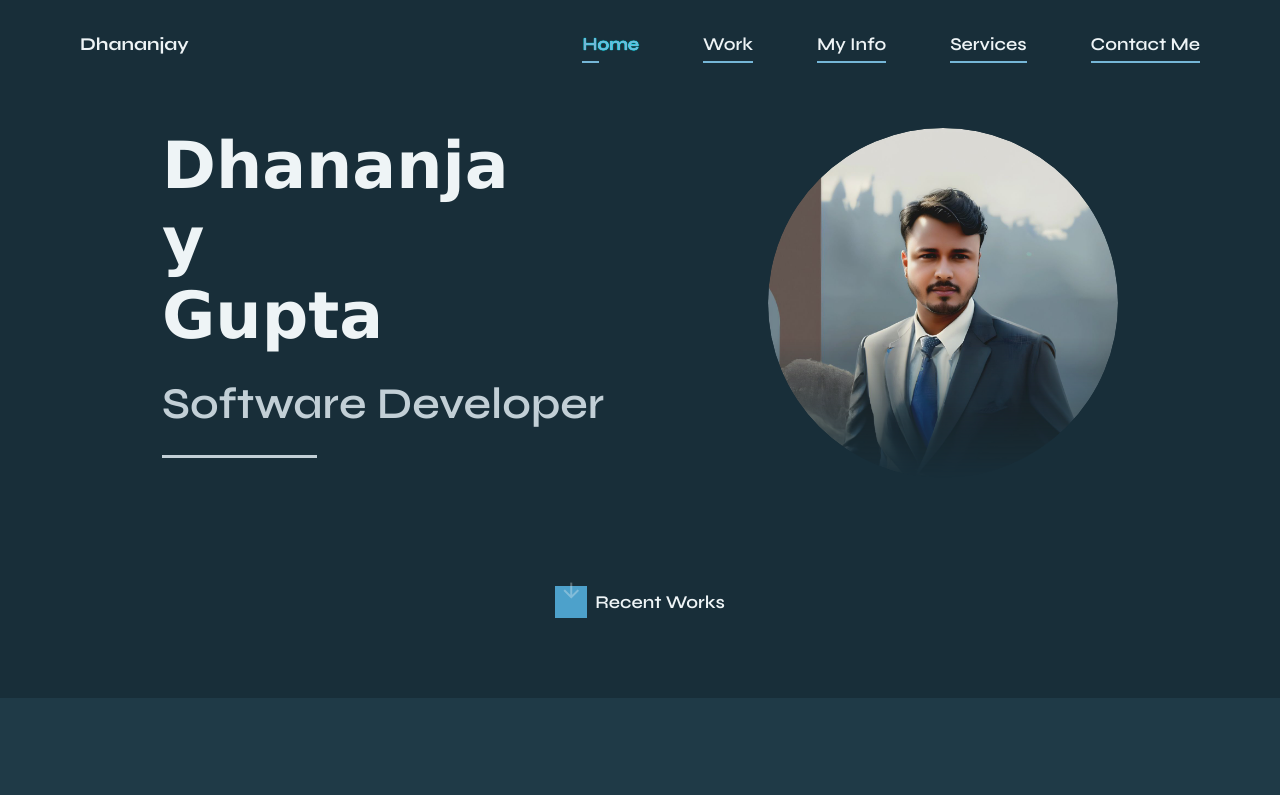
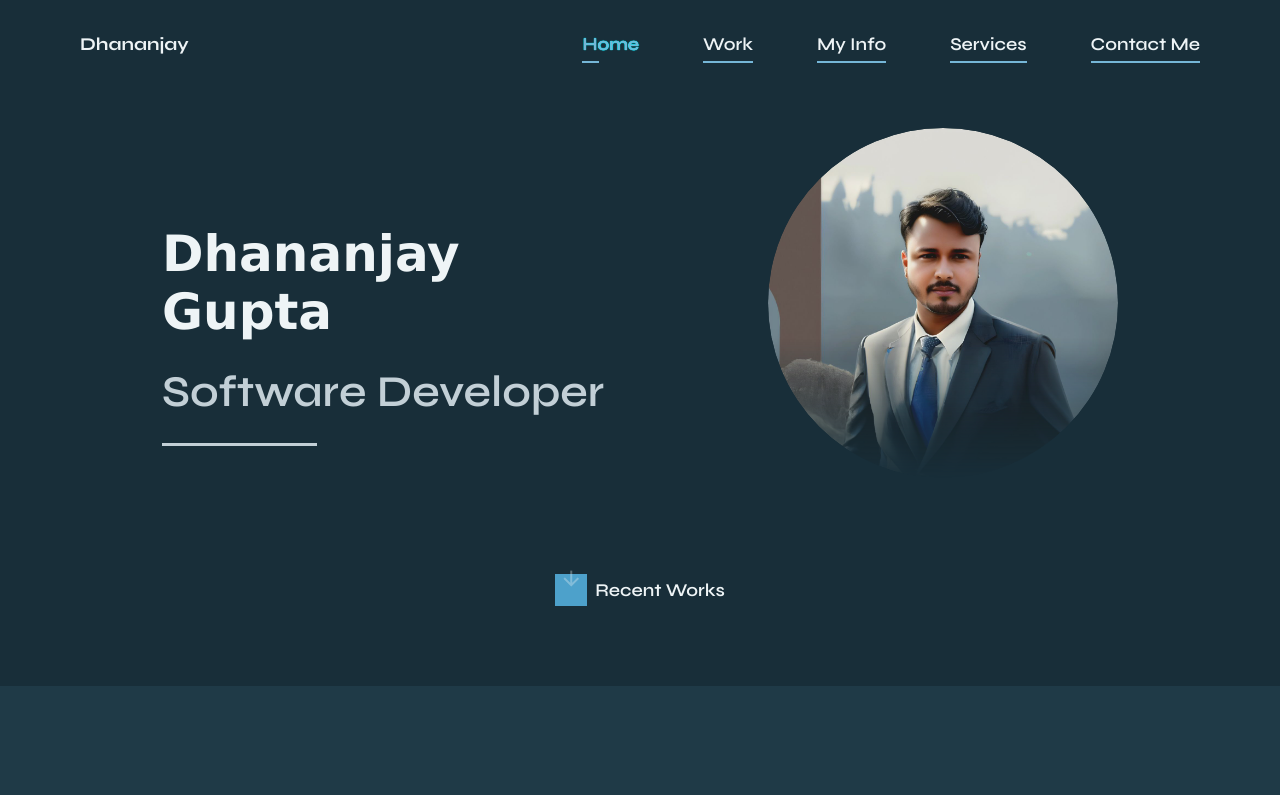
Before and after one commit to djgupta7/Personal-Portfolio, a plain HTML site: page index.html in a window 1280 px wide. Shown: the top 795 px of the page. Drawn offline with nearby package versions, Linux system fonts and the light colour scheme.

Commit message:
Update index.html

```diff
--- a/index.html
+++ b/index.html
@@ -59,7 +59,7 @@
             <img src="assets/img/photo.jpg" class="home__img" style="border-radius: 50%;" alt="">
 
             <div class="home__data">
-               <h1 class="home__name" style="font-size: 65px;font-family: 'Lucida Sans', 'Lucida Sans Regular',
+               <h1 class="home__name" style="font-size: 50px;font-family: 'Lucida Sans', 'Lucida Sans Regular',
                'Lucida Grande', 'Lucida Sans Unicode', Geneva, Verdana, sans-serif;">Dhananjay <br> Gupta</h1>
                <h3 class="home__profession">
                   <span class="typed-out">Software Developer</span>
```
